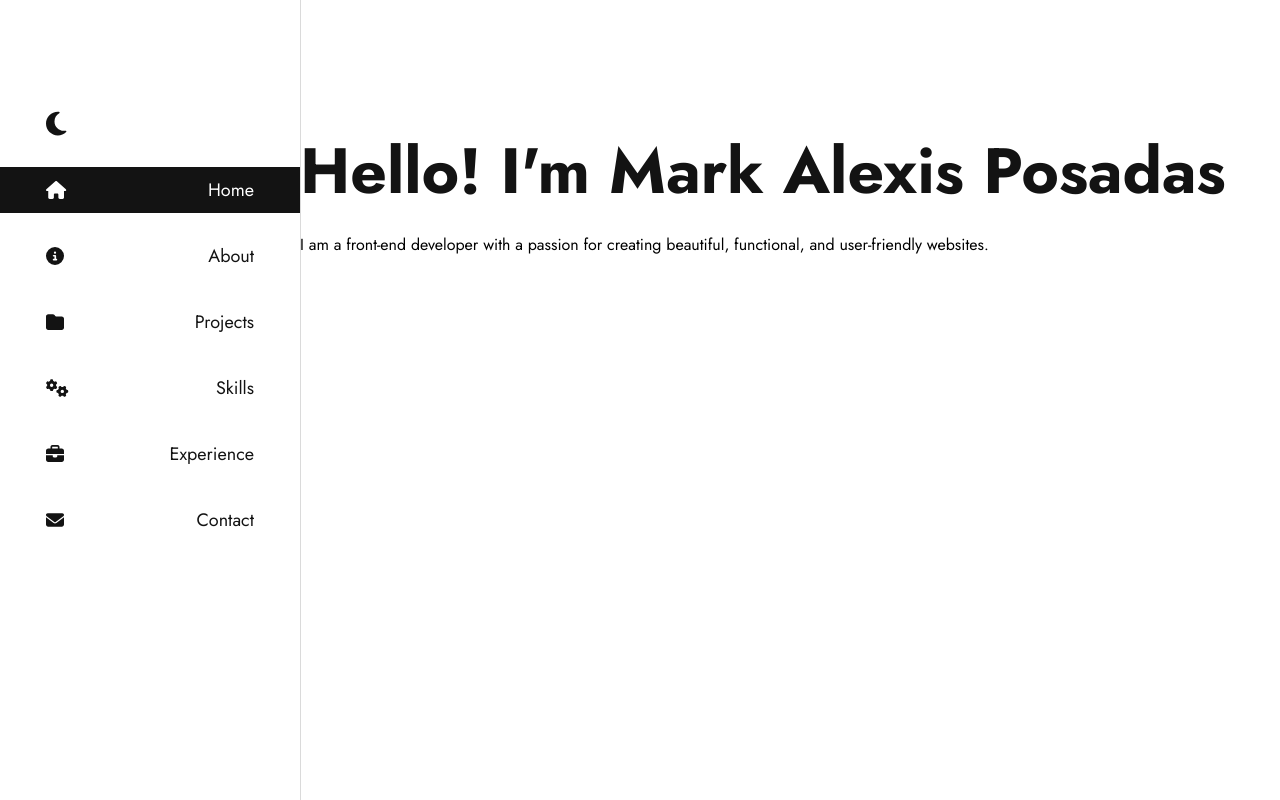
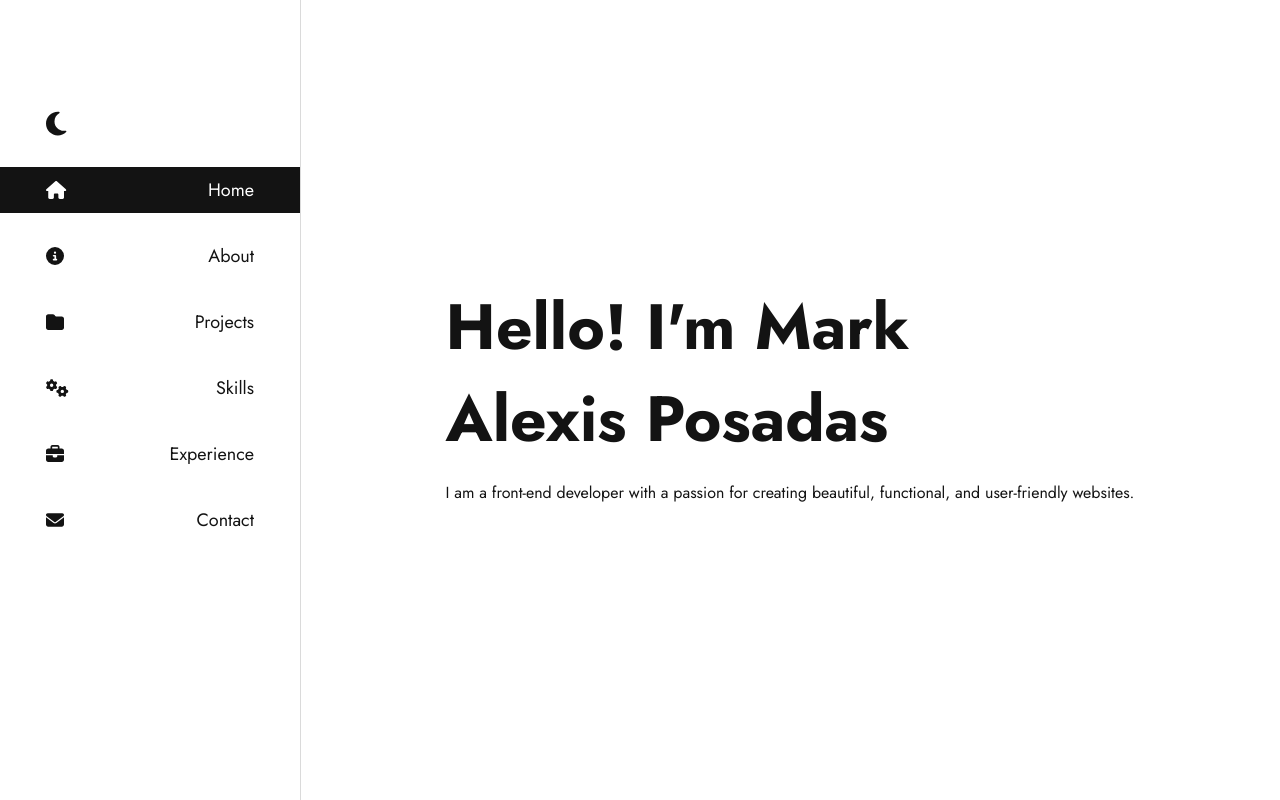
Before and after one commit to Mark-Alexis-Posadas/brand, a React (Vite) app: page / in a window 1280 px wide. Built offline with nearby package versions, Linux system fonts and the light colour scheme.

Commit message:
added homepage style

```diff
--- a/src/components/home/Home.jsx
+++ b/src/components/home/Home.jsx
@@ -1,16 +1,19 @@
-import { PageTitle, StyledWrapper } from "../../globalStyles";
+import { PageTitle, StyledText, StyledWrapper } from "../../globalStyles";
+import { StyledHome } from "./Home.style";
 
 const Home = () => {
   return (
-    <section>
+    <StyledHome>
       <StyledWrapper>
-        <PageTitle>Hello! I&apos;m Mark Alexis Posadas</PageTitle>
-        <p>
+        <PageTitle>
+          Hello! I&apos;m Mark <br /> Alexis Posadas
+        </PageTitle>
+        <StyledText>
           I am a front-end developer with a passion for creating beautiful,
           functional, and user-friendly websites.
-        </p>
+        </StyledText>
       </StyledWrapper>
-    </section>
+    </StyledHome>
   );
 };
 
--- /dev/null
+++ b/src/components/home/Home.style.js
@@ -0,0 +1,22 @@
+import styled from "styled-components";
+
+export const StyledHome = styled.section`
+  display: flex;
+  align-items: center;
+  justify-content: center;
+  padding-top: 0;
+  min-height: 100vh;
+
+  @media screen and (min-width: 1366px) {
+    h1 {
+      font-size: 7rem;
+      line-height: 1;
+    }
+
+    p {
+      font-size: 25px;
+      max-width: 70%;
+      margin: auto;
+    }
+  }
+`;
--- a/src/globalStyles.js
+++ b/src/globalStyles.js
@@ -16,6 +16,10 @@ export const PageTitle = styled.h1`
   @media screen and (min-width: 1440px) {
     font-size: 5rem;
   }
+`;
+
+export const StyledText = styled.p`
+  color: ${(props) => props.theme.textColor};
 `;
 
 export const FlexContainer = styled.div`
```
